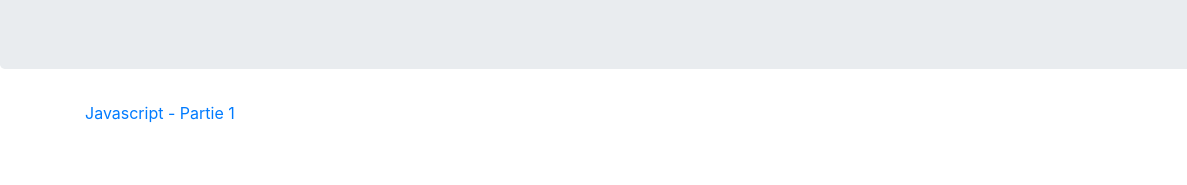
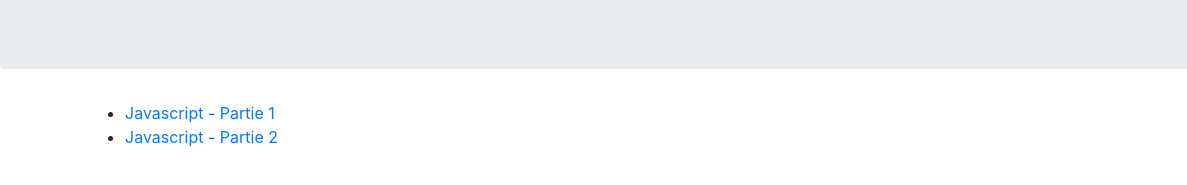
Before and after one commit to maltaesousa/maltaesousa.github.io, a website: page index.html in a window 1280 px wide. Shown: the part 115-300 px from the top of the page, 0-1187 px from the left. Drawn offline with nearby package versions, Linux system fonts and the light colour scheme.

Commit message:
init dom

```diff
--- a/index.html
+++ b/index.html
@@ -29,7 +29,14 @@
         </div>
     </div>
     <div class="container">
-        <a href="/javascript1/">Javascript - Partie 1</a>
+        <ul>
+            <li>
+                <a href="/javascript1/">Javascript - Partie 1</a>
+            </li>
+            <li>
+                <a href="/javascript2/">Javascript - Partie 2</a>
+            </li>
+        </ul>
     </div>
     <script src="https://stackpath.bootstrapcdn.com/bootstrap/4.5.2/js/bootstrap.min.js"
         integrity="sha384-B4gt1jrGC7Jh4AgTPSdUtOBvfO8shuf57BaghqFfPlYxofvL8/KUEfYiJOMMV+rV"
```
Also changed, not shown: test.html (added, +9 -0 lines), javascript2/README.md, javascript2/img/tree_html.png (added).
